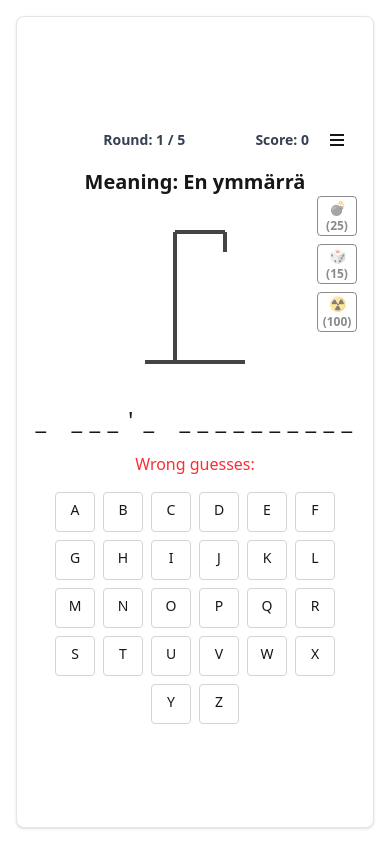
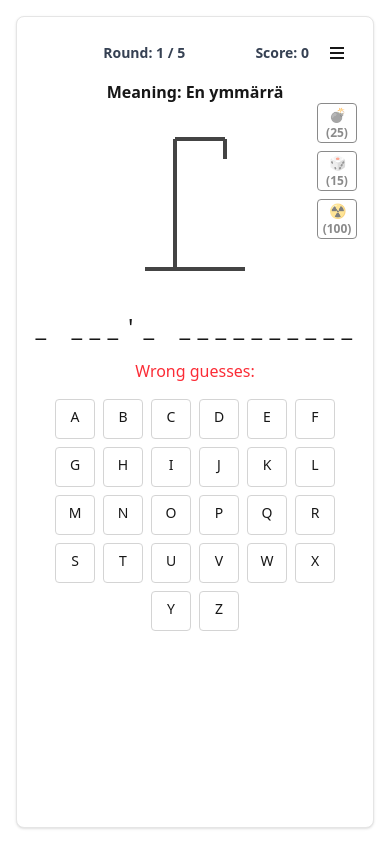
Before and after one commit to amahlaka/lingo-hangman, a React (Vite) app: page /play in a window 390 px wide. Built offline with nearby package versions, Linux system fonts and the light colour scheme.

Commit message:
feat: enhance layout of HangmanGame for improved responsiveness and user experience

```diff
--- a/src/components/HangmanGame.jsx
+++ b/src/components/HangmanGame.jsx
@@ -408,9 +408,9 @@ export default function HangmanGame({ lang, t, restartFlag, testWords = "", setL
   return (
     <div className="min-h-screen flex flex-col justify-center items-center w-full bg-transparent pt-4 pb-4">
       <Card className="flex-1 w-full max-w-2xl flex flex-col justify-center items-center mx-auto my-0">
-        <CardContent className="text-center p-4 w-full flex-1 flex flex-col justify-center h-full">
-          {/* Menu and round indicator on the same row */}
-          <div className="flex justify-between items-center mb-2">
+        <CardContent className="text-center p-4 w-full flex-1 flex flex-col h-full">
+          {/* Top bar always at the top */}
+          <div className="flex justify-between items-center mb-2 w-full sticky top-0 z-20 bg-inherit">
             <div className="flex-1 flex justify-center">
               <span className="text-sm font-semibold text-gray-700 dark:text-gray-200">
                 {(showAllGuessed ? (t.round || "Round") + ": " + totalRounds + " / " + totalRounds : (t.round || "Round") + ": " + roundsPlayed + " / " + totalRounds)}
@@ -423,7 +423,14 @@ export default function HangmanGame({ lang, t, restartFlag, testWords = "", setL
               <HamburgerMenu lang={lang} setLang={setLang} onRestart={handleRestart} darkMode={darkMode} setDarkMode={setDarkMode} />
             </div>
           </div>
-          <h2 className="text-xl sm:text-lg xs:text-base font-semibold" data-testid="native-word">{t.meaning}: {native}</h2>
+          {/* Replace the h2 for meaning/native with a responsive, scaling text container */}
+          <h2
+            className="text-xl sm:text-lg xs:text-base font-semibold max-w-full overflow-hidden text-ellipsis whitespace-nowrap text-balance scale-text-responsive"
+            data-testid="native-word"
+            style={{ fontSize: 'clamp(1rem, 2.5vw, 1.25rem)' }}
+          >
+            {t.meaning}: {native}
+          </h2>
           {timeValue && (
             <div className="mb-2 text-blue-600 dark:text-blue-300 text-xs">
               {Array.isArray(timeValue) ? timeValue.join(" / ") : timeValue}
@@ -487,7 +494,7 @@ export default function HangmanGame({ lang, t, restartFlag, testWords = "", setL
             })()}
           </div>
           <div className="text-red-500" data-testid="word-display">{t.wrongGuesses}: {incorrect.join(", ")}</div>
-          <div className="mt-4 flex flex-wrap gap-2 justify-center relative">
+          <div className="mt-4 flex flex-row flex-wrap gap-2 justify-center relative self-end">
             {getAlphabet(swap ? nativeLang : learningLang).map(l => {
               const isIncorrect = guesses.includes(l) && !letters.some(wl => isGuessable(wl) && wl === l);
               const isRemoved = removedLetters.includes(l);
```
